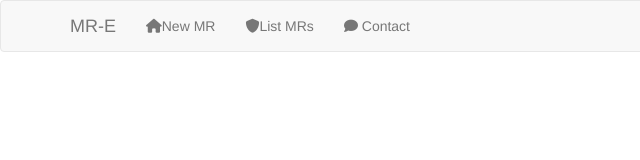
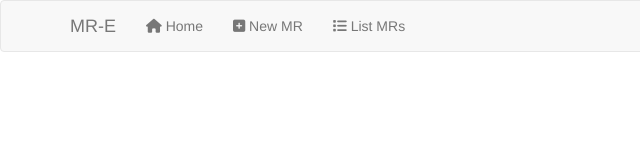
Before and after one commit to woof-works/mr-e, a website: page index.html in a window 1280 px wide. Shown: the full height of the page, 0-640 px from the left. Drawn offline with nearby package versions, Linux system fonts and the light colour scheme; some packages are replaced by stand-ins of ours; files that its build step writes are made by us from their sources.

Commit message:
Update: Toolbar links

```diff
--- a/index.html
+++ b/index.html
@@ -19,9 +19,9 @@
                     <a class="navbar-brand" href="/">MR-E</a>
                 </div>
                 <ul class="nav navbar-nav navbar-left">
-                    <li><a href="#"><i class="fa fa-home"></i>New MR</a></li>
-                    <li><a href="#about"><i class="fa fa-shield"></i>List MRs</a></li>
-                    <li><a href="#contact"><i class="fa fa-comment"></i> Contact</a></li>
+                    <li><a href="#"><i class="fa fa-home" aria-hidden="true"></i> Home</a></li>
+                    <li><a href="#new"><i class="fa fa-plus-square" aria-hidden="true"></i> New MR</a></li>
+                    <li><a href="#list"><i class="fa fa-list" aria-hidden="true"></i> List MRs</a></li>
                 </ul>
             </div>
         </nav>
```
